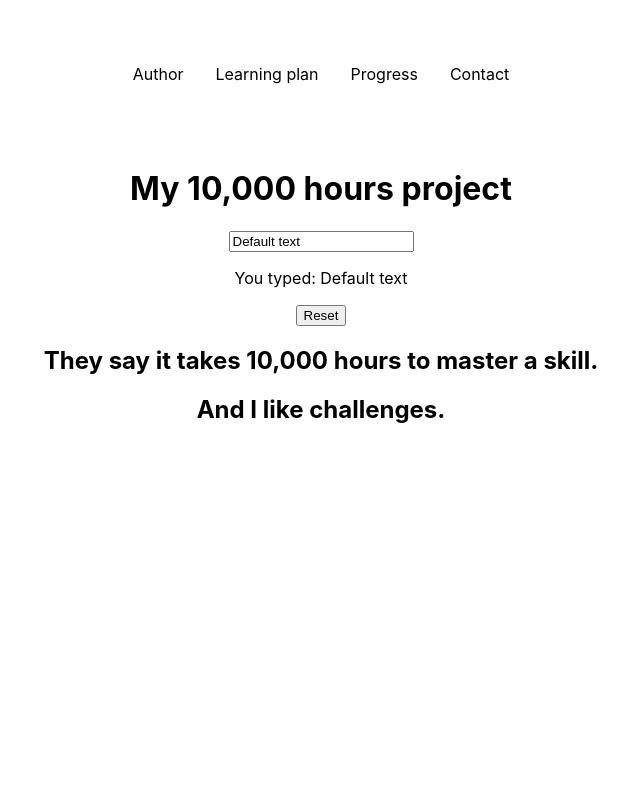
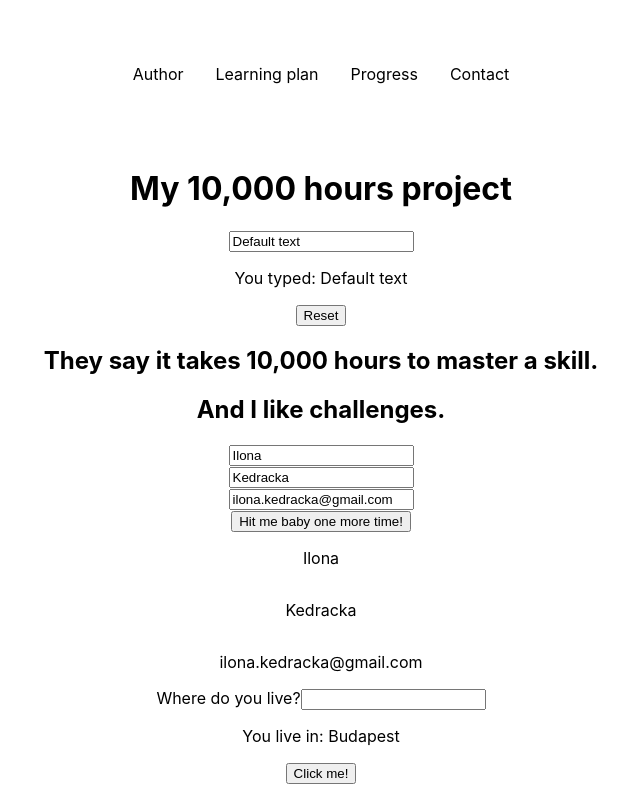
Before and after one commit to borsos-ilo/react-playground, a React (Create React App) app: page / in a window 1280 px wide. Shown: the whole page, without its empty margins (319-959 px from the left). Built offline with nearby package versions, Linux system fonts and the light colour scheme.

Commit message:
first commit

```diff
--- a/src/components/App.js
+++ b/src/components/App.js
@@ -4,6 +4,8 @@ import Main from './Main';
 import Nav from './Nav';
 import Heading from './Heading';
 import Button from './Button'
+import Input from './Input'
+import Focus from './Focus';
 
 function App() {
   return (
@@ -13,6 +15,8 @@ function App() {
       </Heading>
       <Button/>
       <Main />
+      <Input />
+      <Focus />
     </div>
   );
 }
--- a/src/components/Button.js
+++ b/src/components/Button.js
@@ -3,16 +3,21 @@ import { useState } from "react";
 function Button() {
     const [inputText, setInputText] = useState("Default text"); // first one is variable, second is actually a function that changes the value of the first one
     // and initially I can provide some first-time value to it
-    function handleChange(e) {
-        setInputText(e.target.value) // where does .target.value come from?
+    function handleChange(inputContent) {
+        setInputText(inputContent.target.value) // where does .target.value come from?
         // The target event property returns the element that triggered the event.
-
+        // how does this function know what "e" is, if it's called without a parameter?
+        // The above code displays a single input field which, when typed in, passes its
+        // current value to the handleChange function. As mentioned before, JavaScript’s native
+        // onchange syntax is written in all lowercase, however we use camel-case for our event
+        // handler names in React.
     };
 
     return (
         <>
             <input value={inputText} onChange={handleChange}/>
-            {/*Why not handleChange(inputText)???*/}
+            {/*Why not handleChange(inputText)??? Because when called in onChange, the current value of the input*/}
+            {/*Is passed to handleChange by default, by design of this function*/}
             <p>You typed: {inputText}</p>
             <button onClick={() => setInputText("You did a reset!")}>Reset</button>
         </>
--- /dev/null
+++ b/src/components/Focus.js
@@ -0,0 +1,22 @@
+import { useRef, useState } from "react";
+
+function Focus() {
+    const inputRef = useRef(null)
+    const [city, setCity] = useState('Budapest')
+    const focusOnButtonClick = () => {
+        inputRef.current.focus()
+    }
+
+    return (
+        <div>
+            <label>Where do you live?</label>
+            <input ref={inputRef} onChange={
+                (e) => setCity(e.target.value)
+            }></input>
+            <p>You live in: {city}</p>
+            <button onClick={focusOnButtonClick}>Click me!</button>
+        </div>
+    )
+}
+
+export default Focus;
--- /dev/null
+++ b/src/components/Input.js
@@ -0,0 +1,52 @@
+import { useState } from "react";
+
+function Input(){
+    const style = {
+        'display': 'flex',
+        'flex-direction': 'column'
+    }
+
+    const [data, setData] = useState({
+        name: 'Ilona',
+        lastName: 'Kedracka',
+        email: 'ilona.kedracka@gmail.com'
+    });
+
+
+    return (
+        <div style={style}>
+            <div><input value={data.name}
+            onChange={(e) => setData(
+                {
+                    ...data,
+                    name: e.target.value
+                }
+            ) }></input>
+            </div>
+            <div><input value={data.lastName}
+            onChange={(e) => setData(
+                {
+                    ...data,
+                    lastName: e.target.value
+                }
+            )}></input></div>
+            <div><input value={data.email}
+            onChange={(e)=> setData(
+                {
+                    ...data,
+                    email: e.target.value
+                }
+            )}></input></div>
+            <div><button onClick={() => setData({
+                name:'First',
+                lastName: 'Last',
+                email: 'e.mail@email.com'
+            })}>Hit me baby one more time!</button></div>
+            <p>{data.name}</p>
+            <p>{data.lastName}</p>
+            <p>{data.email}</p>
+        </div>
+    )
+}
+
+export default Input;
```
